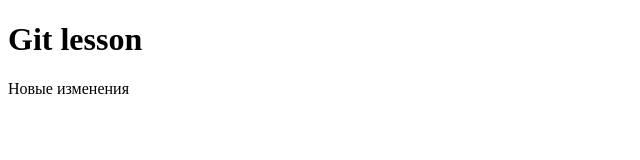
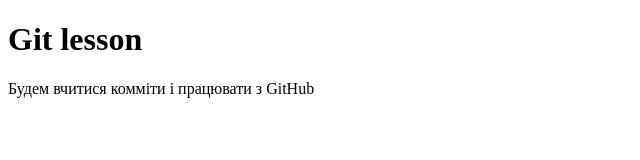
Before and after one commit to SaaaaANTaaaA/Santa, a plain HTML site: page index.html in a window 1280 px wide. Shown: the whole page, without its empty margins (0-640 px from the left). Drawn offline with Linux system fonts and the light colour scheme.

Commit message:
Second Commit

```diff
--- a/index.html
+++ b/index.html
@@ -6,6 +6,6 @@
 </head>
 <body>
 	<h1>Git lesson</h1>
-	<p>Новые изменения</p>
+	<p>Будем вчитися комміти і працювати з GitHub</p>
 </body>
 </html>
```
